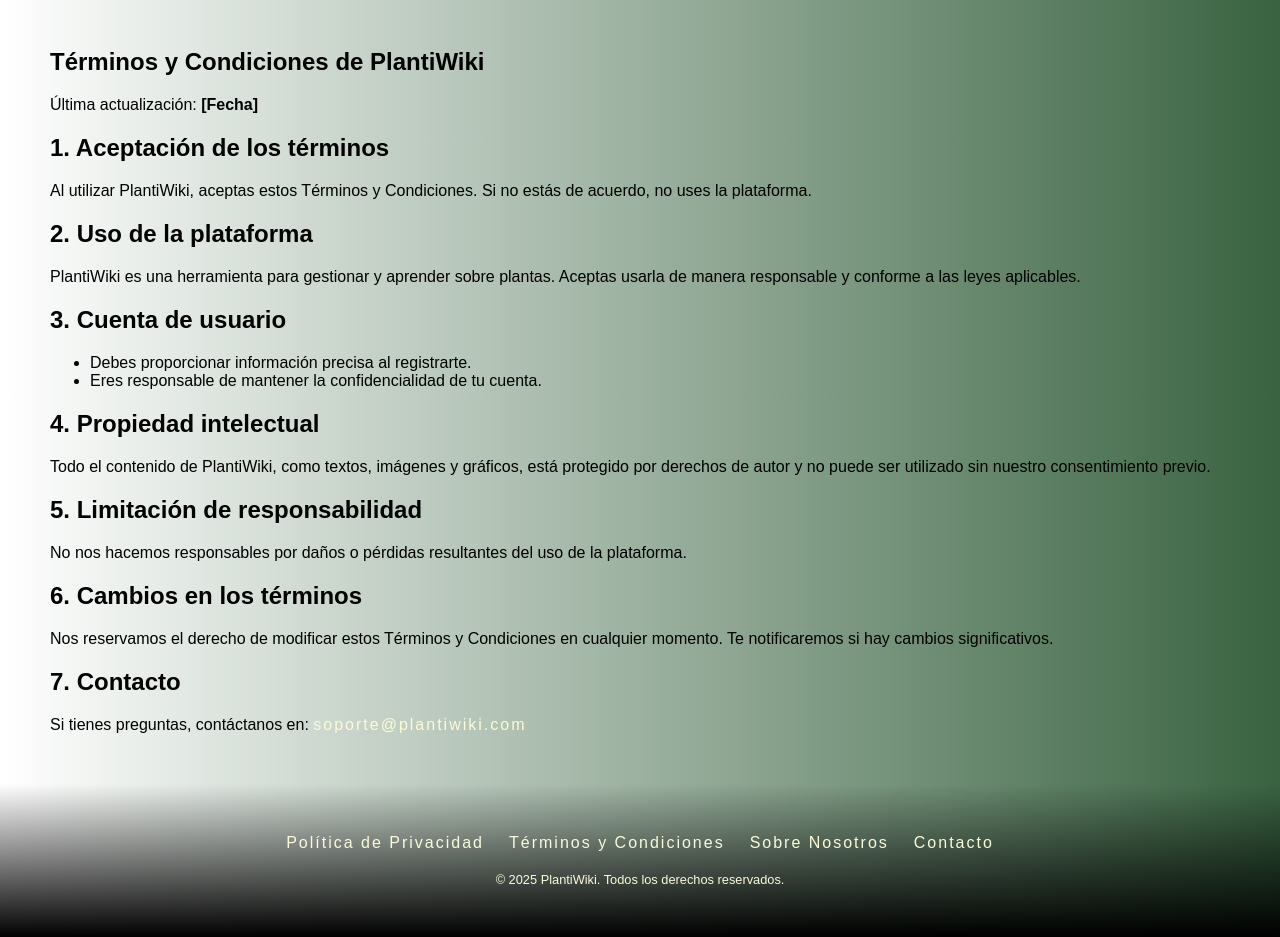
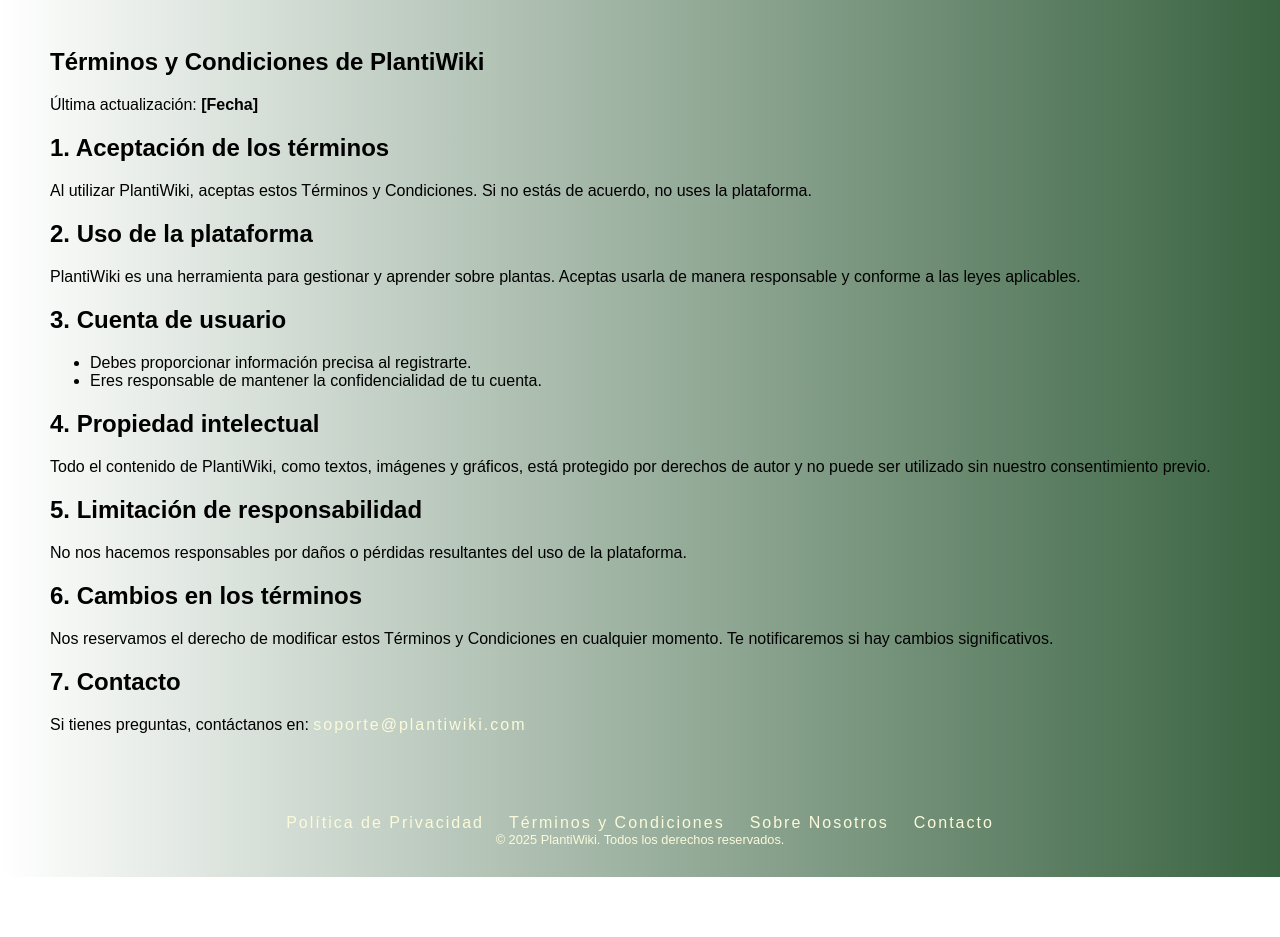
Before and after one commit to JoseTrAllen/Plantiwiki, a website built with Vite: page terms.html in a window 1280 px wide. Shown: the part 115-1052 px from the top of the page. After the commit the page ends 992 px from the top, so only its background shows below. Built offline with nearby package versions, Linux system fonts and the light colour scheme; a web font is replaced by a local one.

Commit message:
cambios en el footer para que se adapte a monitores grandes

```diff
--- a/src/styles/privacyPolicy.css
+++ b/src/styles/privacyPolicy.css
@@ -27,6 +27,9 @@ body {
     rgba(255, 255, 255, 1) 0%,
     rgba(57, 99, 65, 1) 100%
   );
+  display: grid;
+  grid-template-rows: auto 1fr auto;
+  min-height: 100vh;
 }
 
 .header {
@@ -162,9 +165,7 @@ footer {
   justify-content: center;
   align-items: center;
   flex-direction: column;
-  background: linear-gradient(rgba(1, 0, 0, 0), rgba(0, 0, 0, 1));
-  gap: 20px;
-  padding: 50px 0px;
+  padding: 30px 0px;
 }
 
 .footer-links {
```
